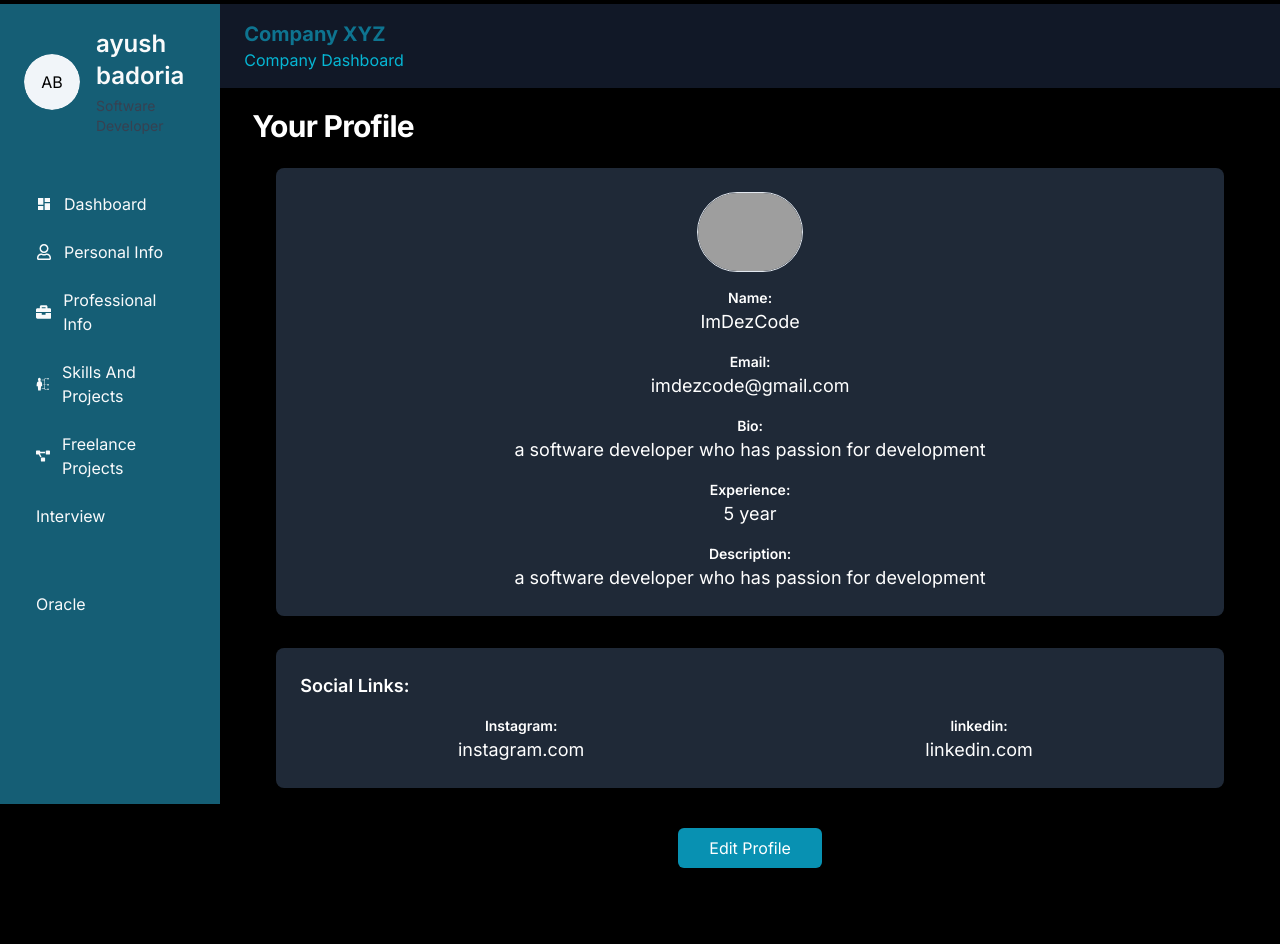
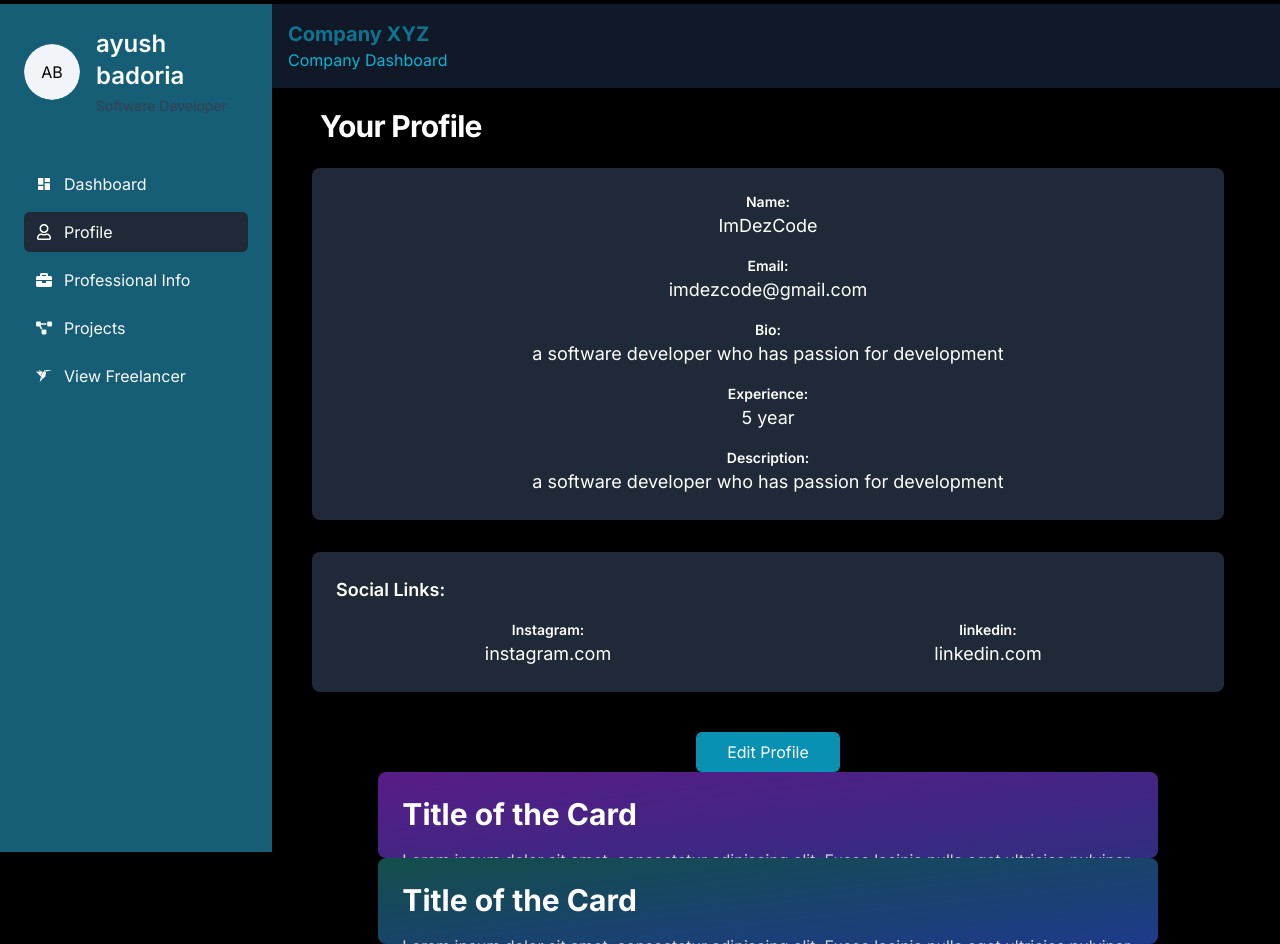
Before and after one commit to Aayushchauhan05/WorkNest, a Next.js app in the folder clientside/: page /companydashboard/personalinfo in a window 1280 px wide. Shown: the part 60-1004 px from the top of the page. Before the commit the page ends 928 px from the top, so only its background shows below. Built offline with nearby package versions, Linux system fonts and the light colour scheme; grey boxes are pictures that could not be loaded.

Commit message:
chnges in css

```diff
--- a/clientside/src/app/companydashboard/page.js
+++ b/clientside/src/app/companydashboard/page.js
@@ -24,7 +24,7 @@ function page() {
         isCompanydashboard={true}
         toggleMenu={toggleMenu}
       />
-        <main className="container grid flex-1 grid-cols-1 gap-8 px-6 py-8 mx-auto md:grid-cols-2 lg:grid-cols-3">
+        <main className="container md:pl-64 lg:pl-72 grid flex-1 grid-cols-1 gap-8 px-6 py-8 mx-auto md:grid-cols-2 lg:grid-cols-3">
           <div className="border rounded-lg shadow-sm bg-card text-card-foreground" data-v0-t="card">
             <div className="flex-col space-y-1.5 p-6 flex items-center justify-between">
               <h3 className="text-2xl font-semibold leading-none tracking-tight whitespace-nowrap">Company Overview</h3>
--- a/clientside/src/app/companydashboard/personalinfo/page.js
+++ b/clientside/src/app/companydashboard/personalinfo/page.js
@@ -33,7 +33,7 @@ function ProfilePage() {
   return (
     <>
       <div className="flex w-full h-screen ">
-        <VerticalNav isMenuOpen={isMenuOpen}   isActive={"profile"} toggleMenu={toggleMenu} isCompanyDashboard={false} userName={"ayush badoria"} userProfession={"Software Developer"} />
+        <VerticalNav isMenuOpen={isMenuOpen}   isActive={"profile"} toggleMenu={toggleMenu} isCompanyDashboard={true} userName={"ayush badoria"} userProfession={"Software Developer"} />
         <div className="flex flex-col w-full">
           <Header
             companyName="Company XYZ"
@@ -42,14 +42,12 @@ function ProfilePage() {
             toggleMenu={toggleMenu}
 
           />
-          <div className="container flex flex-col items-center max-h-screen ">
+          <div className="container flex flex-col md:pl-64 lg:pl-72 items-center max-h-screen ">
 
             <div className="container flex flex-col items-center gap-8 p-6">
               {/* Personal Information Section */}
               <section className="flex flex-col items-center w-full p-6 space-y-4 text-white bg-gray-800 rounded-lg shadow-lg">
-                <div className="flex items-center justify-center w-full">
-                  <img src="#" className="w-auto h-20 border rounded-full" alt="Profile" />
-                </div>
+
                 <div className="flex flex-col items-center w-full">
                   <p className="text-sm font-semibold">Name:</p>
                   <span className="text-lg">ImDezCode</span>
@@ -89,6 +87,7 @@ function ProfilePage() {
                   </div>
                 </div>
               </section>
+
             </div>
 
 
@@ -98,6 +97,37 @@ function ProfilePage() {
             >
               Edit Profile
             </button>
+            <div class="bg-gradient-to-br from-purple-900 to-indigo-900 rounded-lg shadow-xl overflow-hidden">
+  <div class="p-6">
+    <h2 class="text-3xl font-bold text-white mb-4">Title of the Card</h2>
+    <p class="text-gray-300">Lorem ipsum dolor sit amet, consectetur adipiscing elit. Fusce lacinia nulla eget ultricies pulvinar.</p>
+    <div class="flex items-center mt-6">
+      <img class="w-10 h-10 rounded-full" src="https://via.placeholder.com/50" alt="Avatar"/>
+      <p class="text-sm text-gray-300 ml-2">John Doe</p>
+    </div>
+  </div>
+  <img class="w-full h-32 object-cover object-center" src="https://via.placeholder.com/600x200" alt="Blockchain Image"/>
+  <div class="p-6 flex justify-between items-center">
+    <button class="bg-purple-600 hover:bg-purple-700 text-white py-2 px-4 rounded focus:outline-none focus:ring-2 focus:ring-purple-500">Action</button>
+    <span class="text-xs uppercase font-semibold tracking-wider text-gray-300">May 12, 2024</span>
+  </div>
+</div>
+
+<div class="bg-gradient-to-br from-teal-900 to-blue-900 rounded-lg shadow-xl overflow-hidden">
+  <div class="p-6">
+    <h2 class="text-3xl font-bold text-white mb-4">Title of the Card</h2>
+    <p class="text-gray-300">Lorem ipsum dolor sit amet, consectetur adipiscing elit. Fusce lacinia nulla eget ultricies pulvinar.</p>
+    <div class="flex items-center mt-6">
+      <img class="w-10 h-10 rounded-full" src="https://via.placeholder.com/50" alt="Avatar"/>
+      <p class="text-sm text-gray-300 ml-2">John Doe</p>
+    </div>
+  </div>
+  <img class="w-full h-32 object-cover object-center" src="https://via.placeholder.com/600x200" alt="Blockchain Image"/>
+  <div class="p-6 flex justify-between items-center">
+    <button class="bg-teal-600 hover:bg-teal-700 text-white py-2 px-4 rounded focus:outline-none focus:ring-2 focus:ring-teal-500">Action</button>
+    <span class="text-xs uppercase font-semibold tracking-wider text-gray-300">May 12, 2024</span>
+  </div>
+</div>
           </div>
         </div>
       </div>
@@ -191,6 +221,9 @@ function ModalProfileForm({ profile, onClose, onUpdate }) {
             >
               Save
             </button>
+
+
+
           </div>
         </form>
       </div>
--- a/clientside/src/app/companydashboard/professionalinfo/page.js
+++ b/clientside/src/app/companydashboard/professionalinfo/page.js
@@ -25,7 +25,7 @@ function page() {
             toggleMenu={toggleMenu}
 
           />
-          <div class="flex-1 justify-center items-center bg-black dark:bg-gray-800/40 p-4 md:p-10 ">
+          <div class="flex-1 md:pl-64 lg:pl-72 justify-center items-center bg-black dark:bg-gray-800/40 p-4 md:p-10 ">
             <div class="container max-w-6xl grid gap-8">
               <section>
 
--- a/clientside/src/app/companydashboard/projects/page.js
+++ b/clientside/src/app/companydashboard/projects/page.js
@@ -67,7 +67,7 @@ function Page() {
         isCompanydashboard={true}
         toggleMenu={toggleMenu}
       />
-        <main className="container grid flex-1 grid-cols-1 gap-8 px-6 py-8 mx-auto md:grid-cols-2 lg:grid-cols-3">
+        <main className="container md:pl-64 lg:pl-72 grid flex-1 grid-cols-1 gap-8 px-6 py-8 mx-auto md:grid-cols-2 lg:grid-cols-3">
         {((filteredProjects || projects)).map(project => (
             <div key={project.id} className="relative overflow-hidden max-h-72 bg-white border rounded-lg shadow-sm group">
               <div className="flex flex-col justify-between h-full">
--- a/clientside/src/app/companydashboard/viewfreelancer/page.js
+++ b/clientside/src/app/companydashboard/viewfreelancer/page.js
@@ -60,7 +60,7 @@ export default function Component() {
 
       />
 
-    <main className="container pt-5 text-white">
+    <main className="container md:pl-64 lg:pl-72 pt-5 text-white">
     <section className="p-6 mb-8 bg-gray-700 rounded-lg shadow-md dark:bg-gray-900">
           <div className="grid grid-cols-1 gap-6 sm:grid-cols-2 md:grid-cols-2">
             <div className="p-4 bg-gray-900 rounded-lg  dark:bg-gray-800">
--- a/clientside/src/components/Header/Header.jsx
+++ b/clientside/src/components/Header/Header.jsx
@@ -8,9 +8,9 @@ const Header = ({ userName, userProfession, companyName, pageName,  isCompanydas
 
 
   return (
-    <div className="flex flex-col w-full">
+    <div className="flex flex-col w-full ">
       <header className="bg-gray-900 shadow-sm dark:bg-gray-900">
-        <div className="container flex items-center justify-between px-6 py-4 mx-auto">
+        <div className="container flex items-center justify-between px-6 md:pl-64 lg:pl-72 py-4 mx-auto">
           <div className="flex items-center gap-4">
             <button
               onClick={toggleMenu}
@@ -35,7 +35,7 @@ const Header = ({ userName, userProfession, companyName, pageName,  isCompanydas
         </div>
       </header>
 
-      <h2 className='text-3xl font-bold tracking-tight text-white dark:text-gray-100 ml-6 md:ml-[2rem] mt-5'>{pageName}</h2>
+      <h2 className='text-3xl font-bold tracking-tight text-white dark:text-gray-100 ml-[2rem] md:pl-64 lg:pl-72  mt-5'>{pageName}</h2>
 
     </div>
   );
--- a/clientside/src/components/VerticalNav/VerticalNav.jsx
+++ b/clientside/src/components/VerticalNav/VerticalNav.jsx
@@ -25,9 +25,9 @@ const VerticalNav = ({
 
   return (
     <div
-      className={`fixed md:relative p-6 bg-cyan-800 transition-transform transform z-10 ${
+      className={`fixed  p-6 bg-cyan-800 transition-transform transform  ${
         isMenuOpen ? "translate-x-0" : "-translate-x-full"
-      } md:translate-x-0 md:flex text-gray-50 w-[70%] md:w-[20%]`}
+      } md:translate-x-0 md:flex text-gray-50 w-[70%] md:w-[17rem]`}
     >
       <div className="flex flex-col gap-6">
         <button
```
